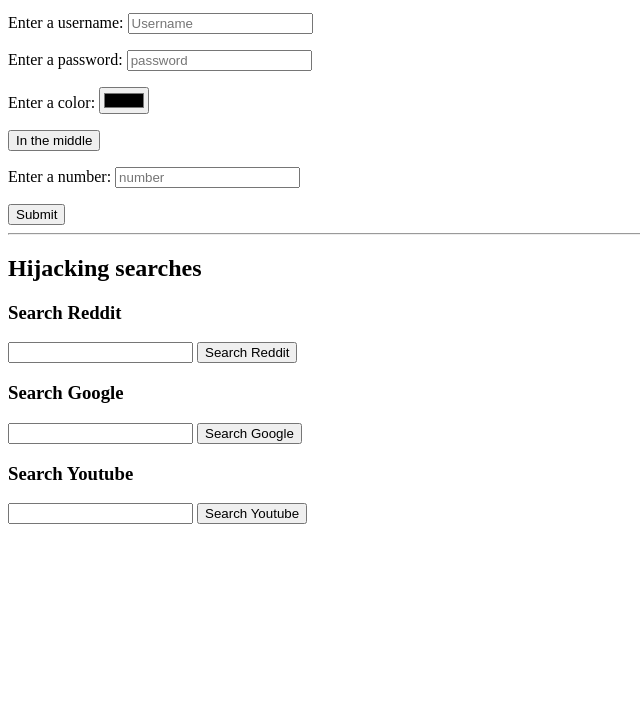
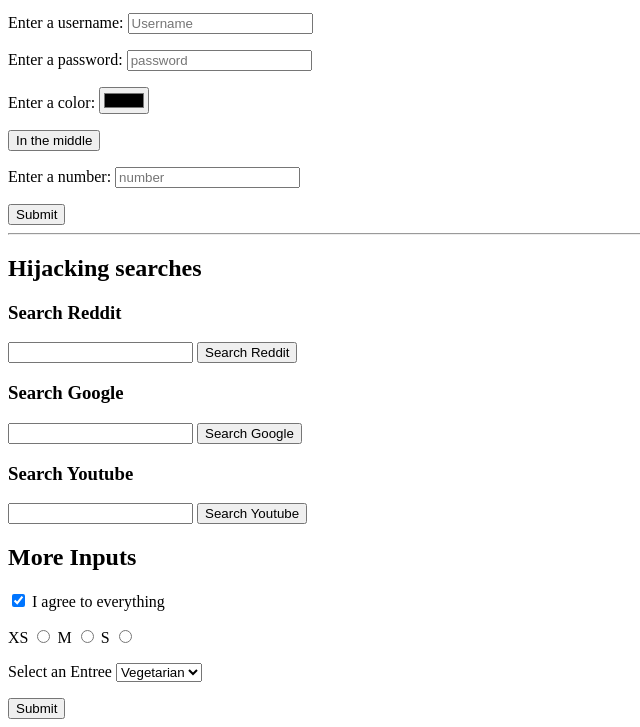
Before and after one commit to agrechykhin01/WebDevBootcamp, a plain HTML site: page HTML_intro/forms.html in a window 1280 px wide. Shown: the part 125-852 px from the top of the page, without its empty margins (0-640 px from the left). Before the commit the page ends 800 px from the top, so only its background shows below. Drawn offline with Linux system fonts and the light colour scheme.

Commit message:
add checkbox, radiobuttons, select

```diff
--- a/HTML_intro/forms.html
+++ b/HTML_intro/forms.html
@@ -50,6 +50,28 @@
             <input type="text" name="search_query">
             <button>Search Youtube</button>
         </form>
+        <h2>More Inputs</h2>
+        <form action="/birds">
+            <input type="checkbox" name="agree_toc" id="agree" checked>
+            <label for="agree">I agree to everything</label>
+            <p>
+                <label for="xs">XS</label>
+                <input type="radio" name="size" id="xs" value="xs">
+                <label for="m">M</label>
+                <input type="radio" name="size" id="m" value="m">
+                <label for="s">S</label>
+                <input type="radio" name="size" id="s" value="s">
+            </p>
+            <p>
+                <label for="meal">Select an Entree</label>
+                <select name="meal" id="meal">
+                    <option value="fish">Fish</option>
+                    <option value="veg" selected>Vegetarian</option>
+                    <option value="steak">Steak</option>
+                </select>
+            </p>
+            <button>Submit</button>
+        </form>
 
     </body>
 
```
